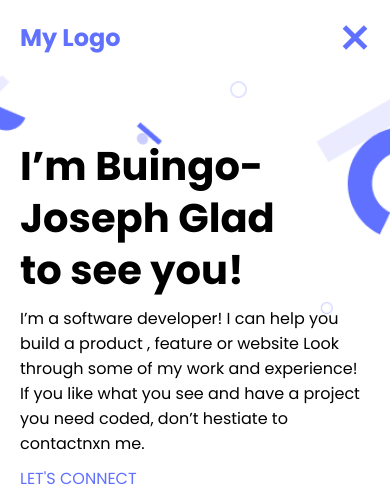
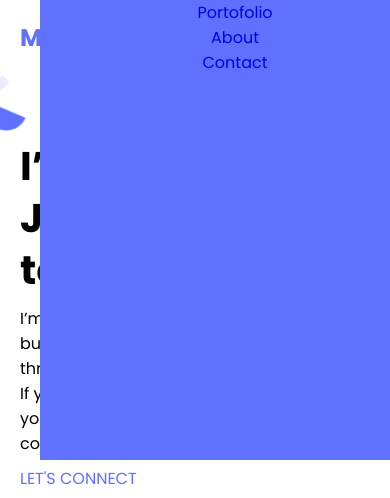
Before and after one commit to jodrack07/Portofolio, a website: page index.html in a window 390 px wide. Both pictures are taken after a click on the element 355 px from the left and 37 px from the top of the page. Shown: the top 498 px of the page. Drawn offline with Linux system fonts and the light colour scheme.

Commit message:
Add menu when humber button get clicked

```diff
--- a/main.js
+++ b/main.js
@@ -1,5 +1,7 @@
 const hamburger = document.querySelector(".hamburger");
+const menuLinks = document.querySelector(".menu__links");
 
 hamburger.addEventListener("click", () => {
   hamburger.classList.toggle("active");
+  menuLinks.classList.toggle("active");
 });
--- a/style.css
+++ b/style.css
@@ -34,6 +34,19 @@ li {
   justify-content: space-between;
   align-items: center;
   padding: 20px;
+  position: relative;
+}
+
+.menu__links.active {
+  display: flex;
+  flex-direction: column;
+  justify-content: center;
+  align-items: center;
+  position: absolute;
+  width: 100vw;
+  margin: 0 20px;
+  background: #6070ff;
+  height: 100vh;
 }
 
 .bar {
```
